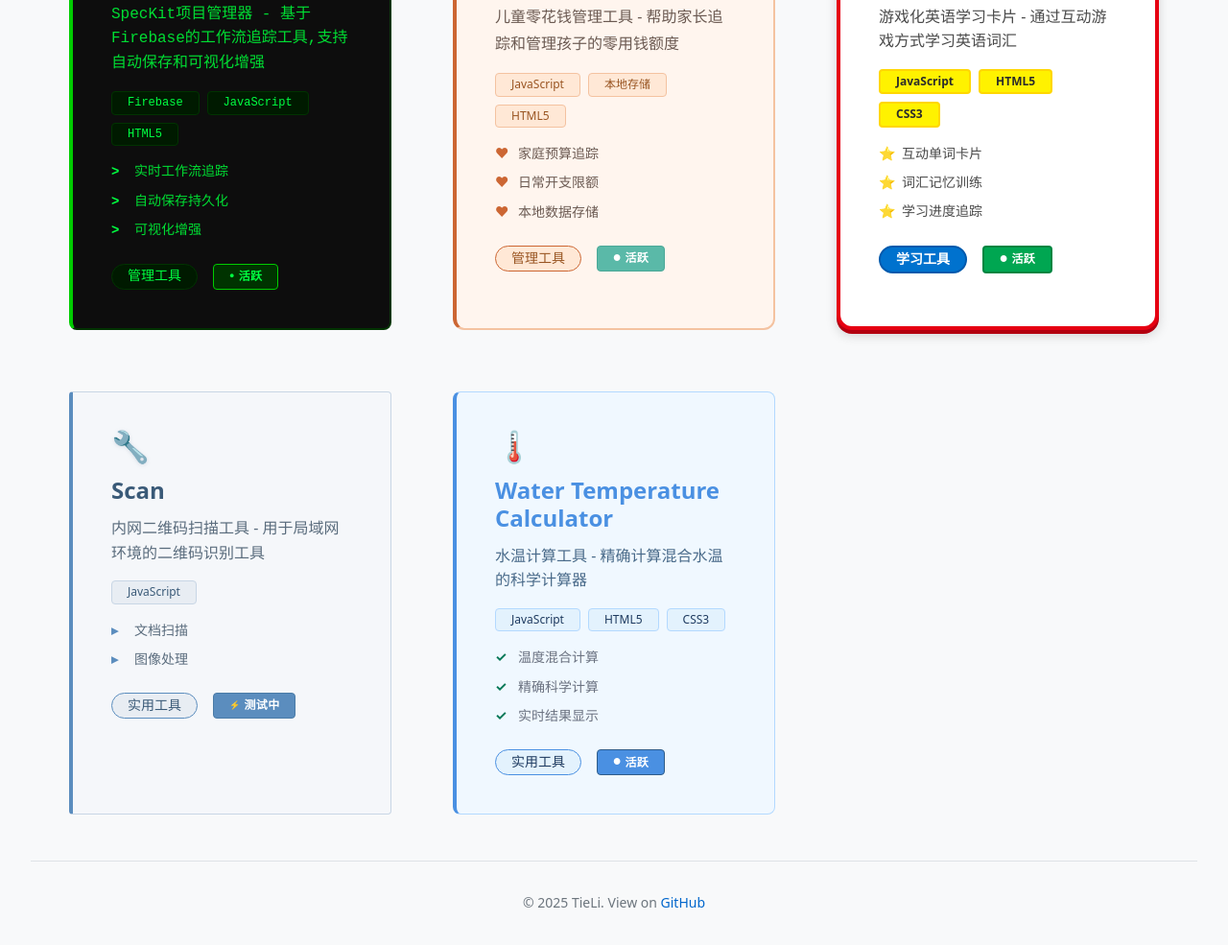
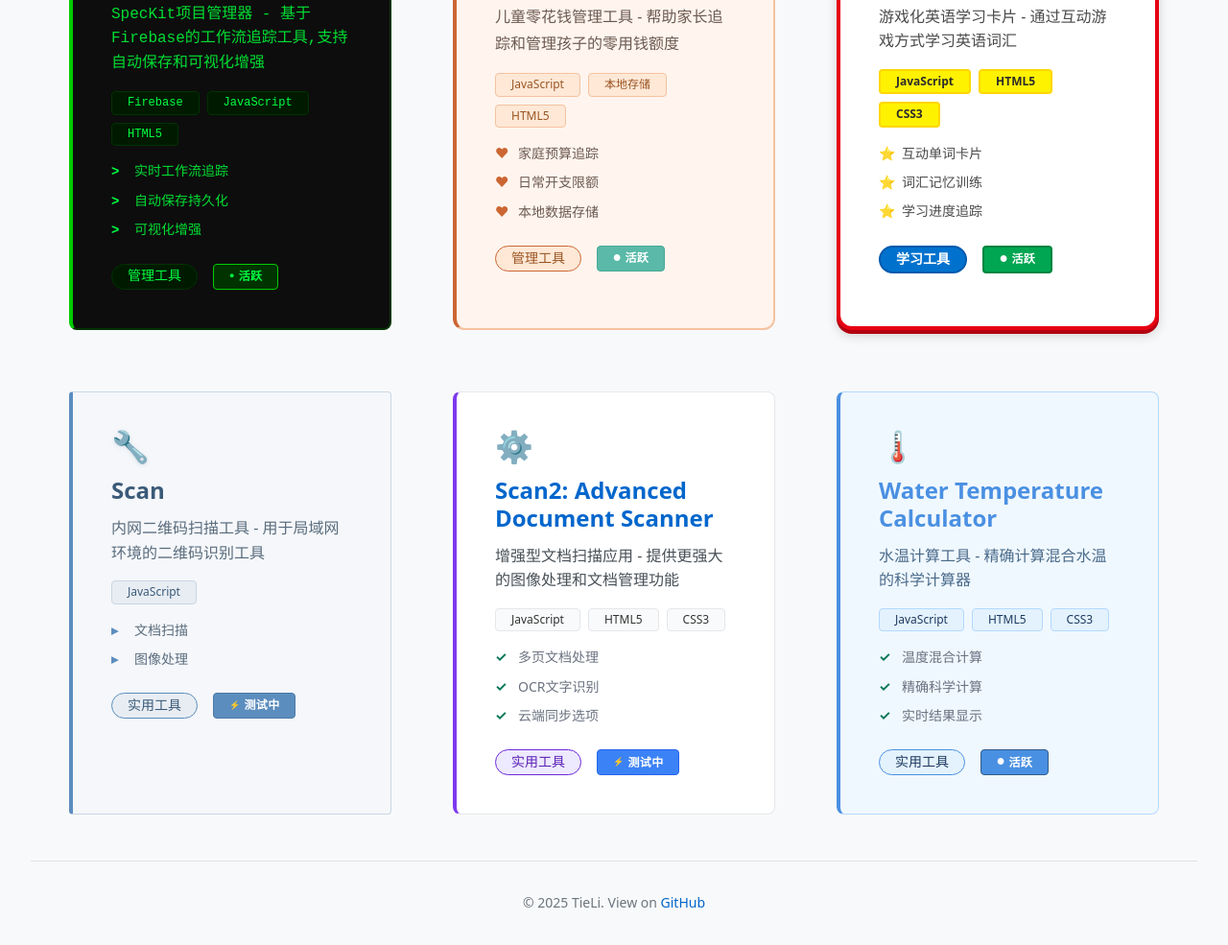
Before and after one commit to ttieli/github_pages_index, a plain HTML site: page index.html in a window 1280 px wide. Shown: the part 341-1326 px from the top of the page at 96% size. Drawn offline with Linux system fonts and the light colour scheme.

Commit message:
Add Scan2 project to index.html

```diff
--- a/index.html
+++ b/index.html
@@ -158,6 +158,36 @@
         </footer>
       </article>
 
+      <article class="project-card" data-category="utility" data-status="beta" data-theme="utility-2">
+        <div class="project-icon" role="img" aria-label="实用工具">⚙️</div>
+        <header class="project-header">
+          <h2 class="project-title">
+            <a href="https://ttieli.github.io/Scan2/" class="project-link">Scan2: Advanced Document Scanner</a>
+          </h2>
+        </header>
+        <p class="project-description" lang="zh-CN">增强型文档扫描应用 - 提供更强大的图像处理和文档管理功能</p>
+        <div class="project-technologies" aria-label="使用技术">
+          <span class="tech-tag">JavaScript</span>
+          <span class="tech-tag">HTML5</span>
+          <span class="tech-tag">CSS3</span>
+        </div>
+        <ul class="project-features" aria-label="主要功能" lang="zh-CN">
+          <li>多页文档处理</li>
+          <li>OCR文字识别</li>
+          <li>云端同步选项</li>
+        </ul>
+        <footer class="project-meta">
+          <span class="category-badge" data-category="utility" lang="zh-CN">
+            <span class="visually-hidden">类别:</span>
+            实用工具
+          </span>
+          <span class="status-badge" data-status="beta" role="status" lang="zh-CN">
+            <span class="badge-icon" aria-hidden="true">⚡</span>
+            <span class="badge-text">测试中</span>
+          </span>
+        </footer>
+      </article>
+
       <article class="project-card" data-category="utility" data-status="active" data-theme="science">
         <div class="project-icon" role="img" aria-label="计算工具">🌡️</div>
         <header class="project-header">
```
